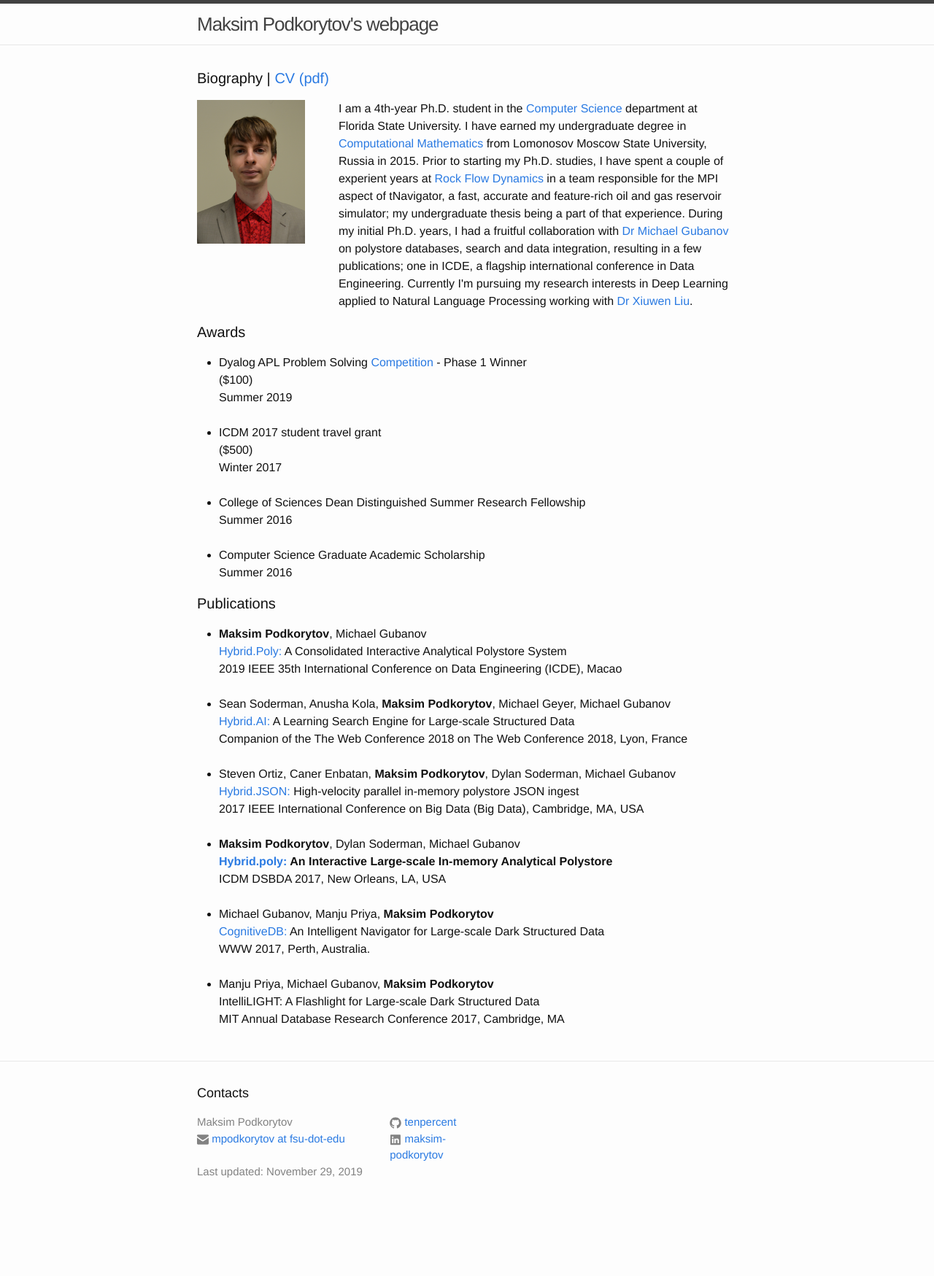
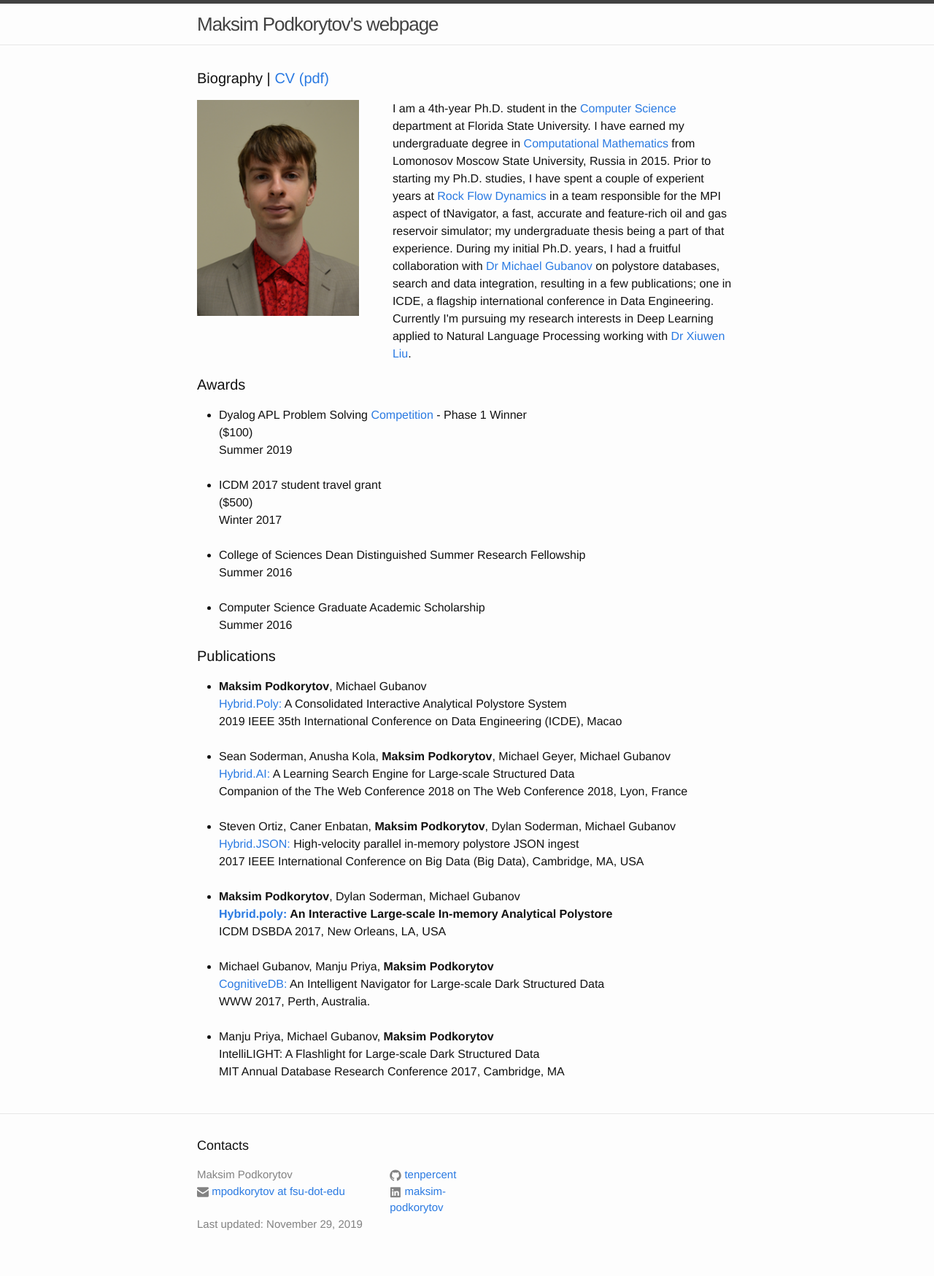
Before and after one commit to tenpercent/tenpercent.github.io, a Jekyll site: the page built from index.html, in a window 1280 px wide. Shown: the whole page at 73% size. Built offline with Jekyll 4.4.1, drawn with Linux system fonts in a browser that asks for light colours; before the commit the page ends 1677 px from its top, so only the background shows below that.

Commit message:
Update index.html

```diff
--- a/index.html
+++ b/index.html
@@ -7,13 +7,13 @@ layout: default
   <h1 class="page-heading">Biography | <a href="blobs/MP__CV.pdf">CV (pdf)</a></h1>
   <div style="padding-bottom:15px;">
     <!-- Photo -->
-    <div style="display:inline-block;width:20%;vertical-align:middle;">
+    <div style="display:inline-block;width:30%;vertical-align:middle;">
       <img src="blobs/avatar.png" alt="The author's portrait">
     </div>
     <!-- Padding -->
     <div style="display:inline-block;width:5%;"></div>
     <!-- Bio -->
-    <div style="display:inline-block;width:73%;vertical-align:top;">
+    <div style="display:inline-block;width:63%;vertical-align:top;">
       I am a 4th-year Ph.D. student in the <a href="https://www.cs.fsu.edu/">Computer Science</a> department at Florida State University.
       I have earned my undergraduate degree in <a href="http://numa.math.msu.su/">Computational Mathematics</a> from Lomonosov Moscow State University, Russia in 2015.
       Prior to starting my Ph.D. studies, I have spent a couple of experient years at <a href="https://rfdyn.com/">Rock Flow Dynamics</a> in a team responsible for the MPI aspect of tNavigator,
```
